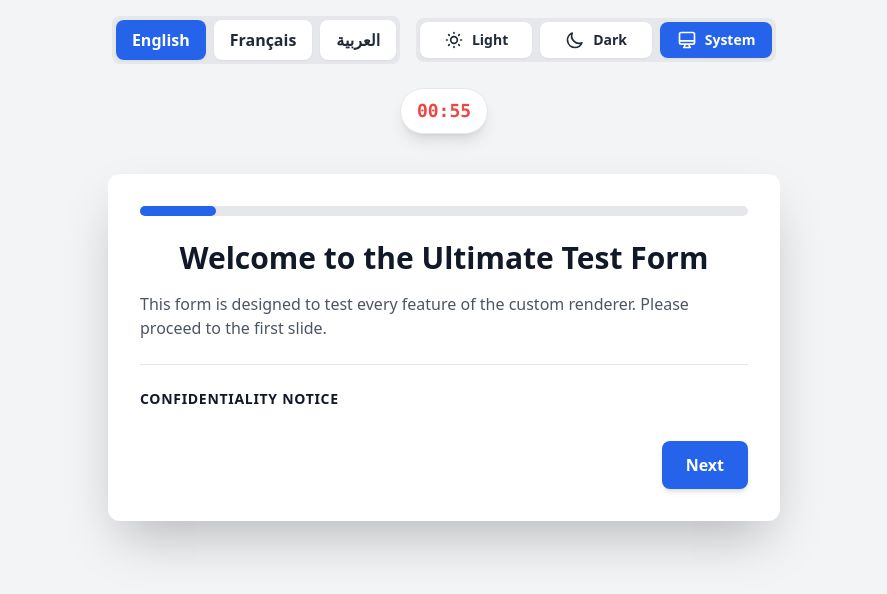
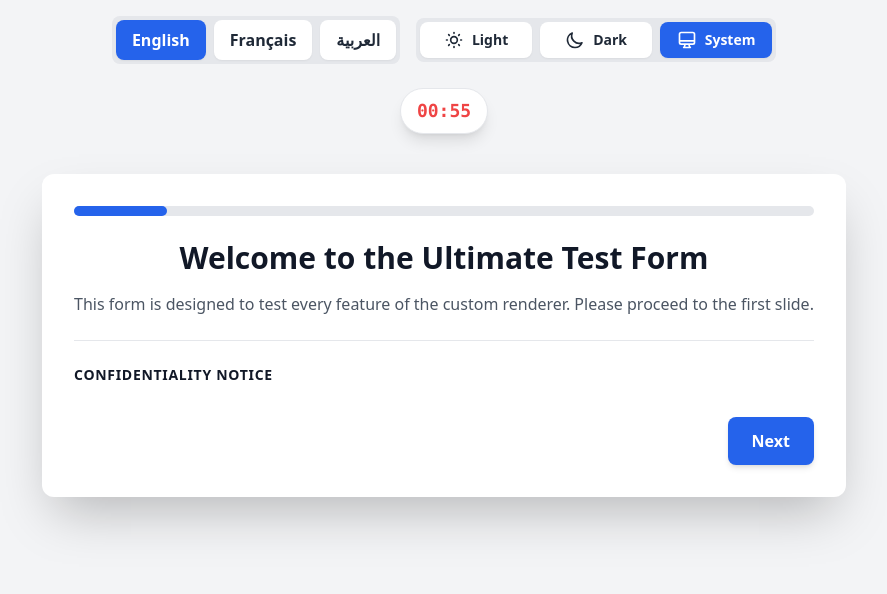
Before and after one commit to YassineDabbous/visual-form-renderer, a React (Vite) app: page / in a window 1280 px wide. Shown: the top 594 px of the page, without its empty margins (196-1083 px from the left). Built offline with nearby package versions, Linux system fonts and the light colour scheme.

Commit message:
fixing css

```diff
--- a/src/components/CorrectionSlide.tsx
+++ b/src/components/CorrectionSlide.tsx
@@ -73,7 +73,7 @@ export const CorrectionSlide: React.FC<CorrectionSlideProps> = ({ formAnswers, a
     const maxScore = gradedElements.reduce((sum, el) => sum + (el.score || 0), 0);
 
     return (
-        <div className="max-w-2xl mx-auto my-10 p-8 bg-white dark:bg-gray-800 rounded-xl shadow-2xl">
+        <div className="mx-auto my-10 p-8 bg-white dark:bg-gray-800 rounded-xl shadow-2xl">
             <h1 className="text-3xl font-bold text-center mb-2">{t('results')}</h1>
             <div className="text-center p-4 mb-8 rounded-lg bg-blue-50 dark:bg-blue-900/30 border border-blue-200 dark:border-blue-800">
                 <p className="text-lg font-medium text-gray-600 dark:text-gray-300">{t('totalScore')}</p>
--- a/src/components/CountdownTimer.tsx
+++ b/src/components/CountdownTimer.tsx
@@ -15,7 +15,7 @@ export const CountdownTimer: React.FC<CountdownTimerProps> = ({ timeLeftInSecond
     : 'text-gray-800 dark:text-gray-200';
 
   return (
-    <div className="top-4 right-4 bg-white dark:bg-gray-800 shadow-lg rounded-full px-4 py-2 border border-gray-200 dark:border-gray-700 z-50">
+    <div className="text-center top-4 right-4 bg-white dark:bg-gray-800 shadow-lg rounded-full px-4 py-2 border border-gray-200 dark:border-gray-700 z-50">
       <span className={`text-lg font-mono font-bold ${timeColorClass}`}>
         {String(minutes).padStart(2, '0')}:{String(seconds).padStart(2, '0')}
       </span>
--- a/src/components/CustomFormRenderer.tsx
+++ b/src/components/CustomFormRenderer.tsx
@@ -303,7 +303,7 @@ const CustomFormRenderer: React.FC<CustomFormRendererProps> = ({ formDefinition,
   return (
     <>
     {durationInMinutes && timeLeft !== null && <CountdownTimer timeLeftInSeconds={timeLeft} />}
-    <div className="max-w-2xl mx-auto my-10 p-8 bg-white dark:bg-gray-800 rounded-xl shadow-2xl transition-all duration-500">
+    <div className="mx-auto my-10 p-8 bg-white dark:bg-gray-800 rounded-xl shadow-2xl transition-all duration-500">
         <div className="w-full bg-gray-200 dark:bg-gray-700 rounded-full h-2.5 mb-6">
             <div className="bg-blue-600 h-2.5 rounded-full" style={{ width: `${progress}%`, transition: 'width 0.5s ease-in-out' }}></div>
         </div>
--- a/src/components/PreviewSlide.tsx
+++ b/src/components/PreviewSlide.tsx
@@ -29,7 +29,7 @@ export const PreviewSlide: React.FC<PreviewSlideProps> = ({
   );
 
   return (
-    <div className="max-w-2xl mx-auto my-10 p-8 bg-white dark:bg-gray-800 rounded-xl shadow-2xl">
+    <div className="mx-auto my-10 p-8 bg-white dark:bg-gray-800 rounded-xl shadow-2xl">
       <h1 className="text-3xl font-bold text-center mb-2">{t('reviewAnswers')}</h1>
       <p className="text-center text-gray-600 dark:text-gray-400 mb-8">{t('reviewInstructions')}</p>
 
```
